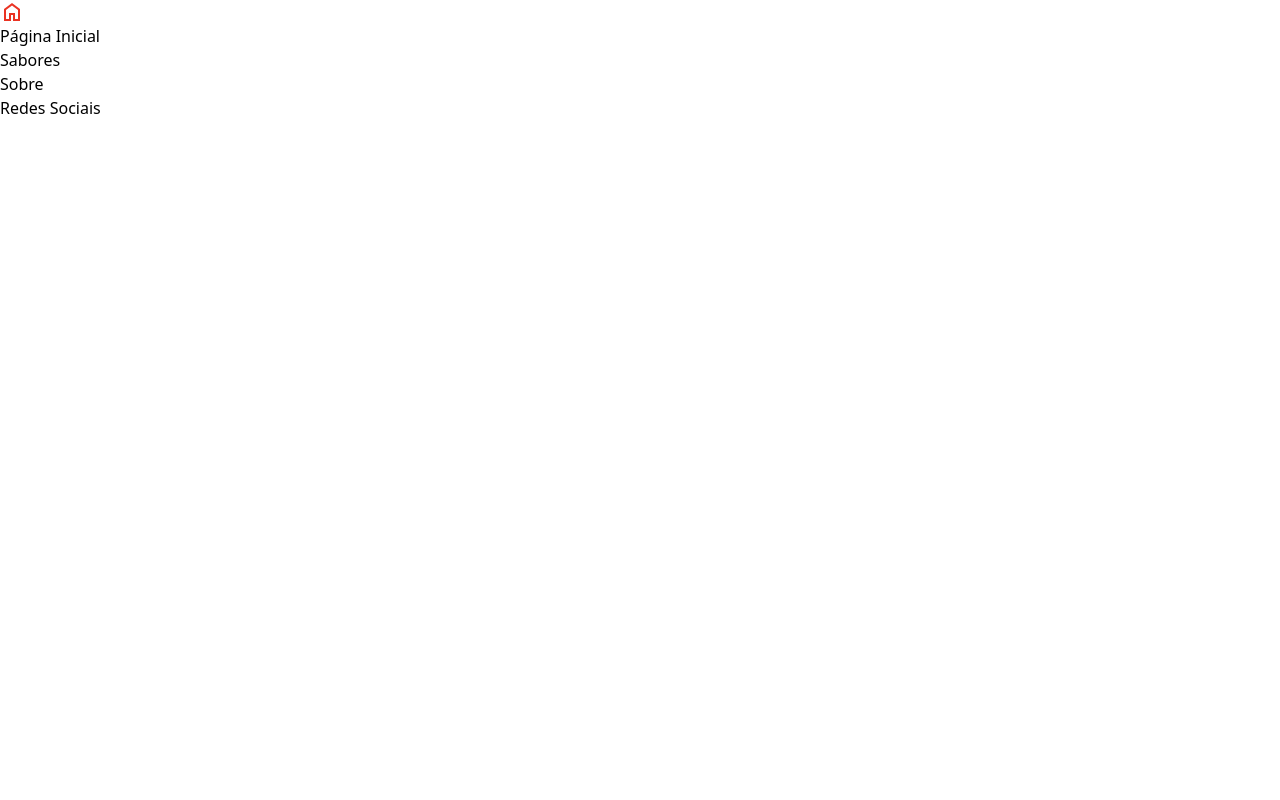
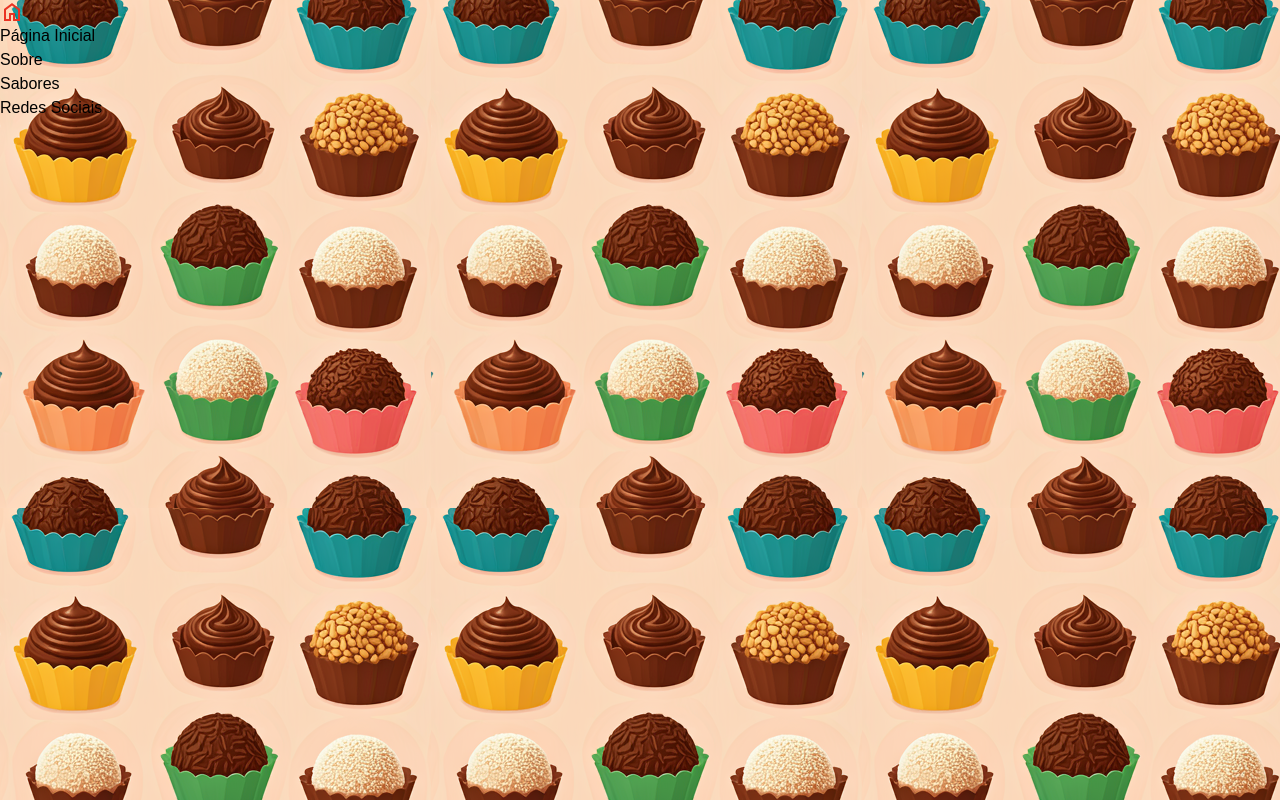
Before and after one commit to KiqYuri/seu-brigadeiro-react, a React (Vite) app: page / in a window 1280 px wide. Built offline with nearby package versions, Linux system fonts and the light colour scheme.

Commit message:
:art::sparkles: Background img and fix the Font Family

```diff
--- a/src/components/Header.jsx
+++ b/src/components/Header.jsx
@@ -32,18 +32,18 @@ export function Header() {
           <span className={underlineClasses("Página Inicial")}></span>
         </p>
         <p
+          className={linkClasses("Sobre")}
+          onClick={() => handleClick("Sobre", "sobre")}
+        >
+          <span>Sobre</span>
+          <span className={underlineClasses("Sobre")}></span>
+        </p>
+        <p
           className={linkClasses("Sabores")}
           onClick={() => handleClick("Sabores", "sabores")}
         >
           <span>Sabores</span>
           <span className={underlineClasses("Sabores")}></span>
-        </p>
-        <p
-          className={linkClasses("Sobre")}
-          onClick={() => handleClick("Sobre", "sobre")}
-        >
-          <span>Sobre</span>
-          <span className={underlineClasses("Sobre")}></span>
         </p>
         <p
           className={linkClasses("Redes Sociais")}
--- a/src/index.css
+++ b/src/index.css
@@ -1,3 +1,8 @@
 @tailwind base;
 @tailwind components;
 @tailwind utilities;
+
+body {
+  font-family: 'Nunito', sans-serif;
+  background-image: url(./assets/background.png);
+}
```
Also changed, not shown: src/assets/background.png (added).
